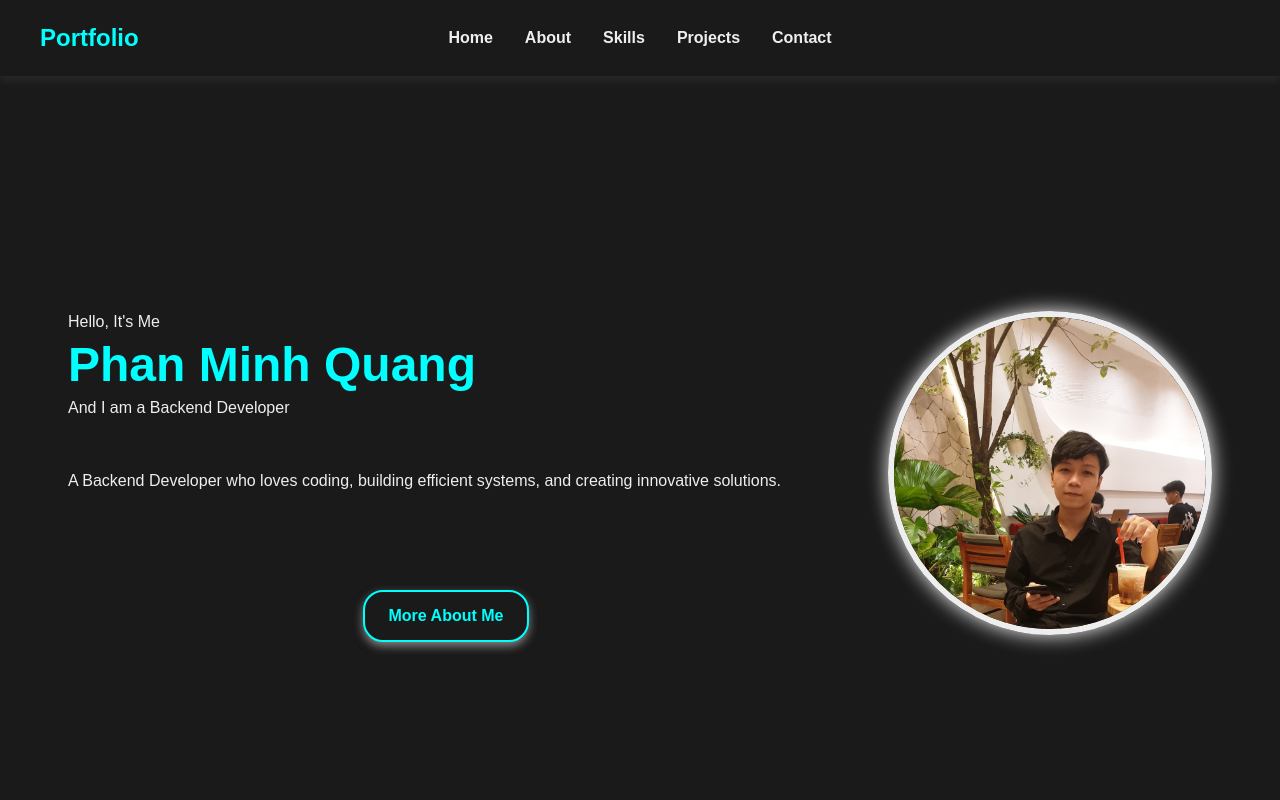
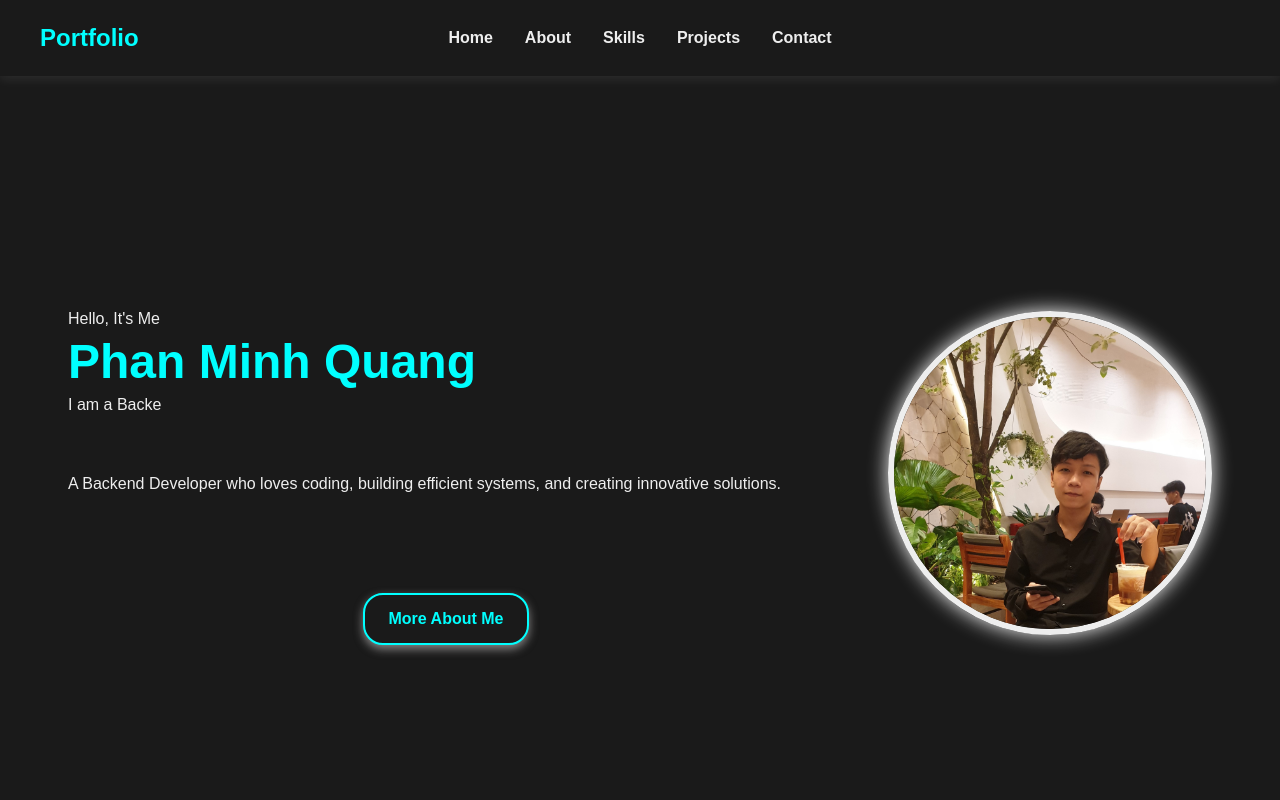
Before and after one commit to phanquang1830/portflolio, a React (Vite) app: page / in a window 1280 px wide. Shown: the top 800 px of the page. Built offline with nearby package versions, Linux system fonts and the light colour scheme.

Commit message:
feat: Update TypingText for slogan

```diff
--- a/src/components/Hero/Hero.module.scss
+++ b/src/components/Hero/Hero.module.scss
@@ -30,6 +30,7 @@
       font-size: $font-body;
       color: $text-color;
       margin: 0 0 1.5rem 0;
+      min-height: 30px;
     }
 
     p.description {
--- a/src/components/Hero/Hero.tsx
+++ b/src/components/Hero/Hero.tsx
@@ -1,5 +1,6 @@
 import React from "react";
 import styles from "./Hero.module.scss";
+import TypingText from "../TypingText/TypingText";
 
 const Hero: React.FC = () => {
   return (
@@ -8,7 +9,9 @@ const Hero: React.FC = () => {
       <div className={styles.content}>
         <p className={styles.intro}>Hello, It's Me </p>
         <h1>Phan Minh Quang </h1>
-        <p className={styles.role}>And I am a Backend Developer</p>
+        <p className={styles.role}>
+          <TypingText textToType="I am a Backend Developer" />
+        </p>
         <p className={styles.description}>
           A Backend Developer who loves coding, building efficient systems, and
           creating innovative solutions.
```
